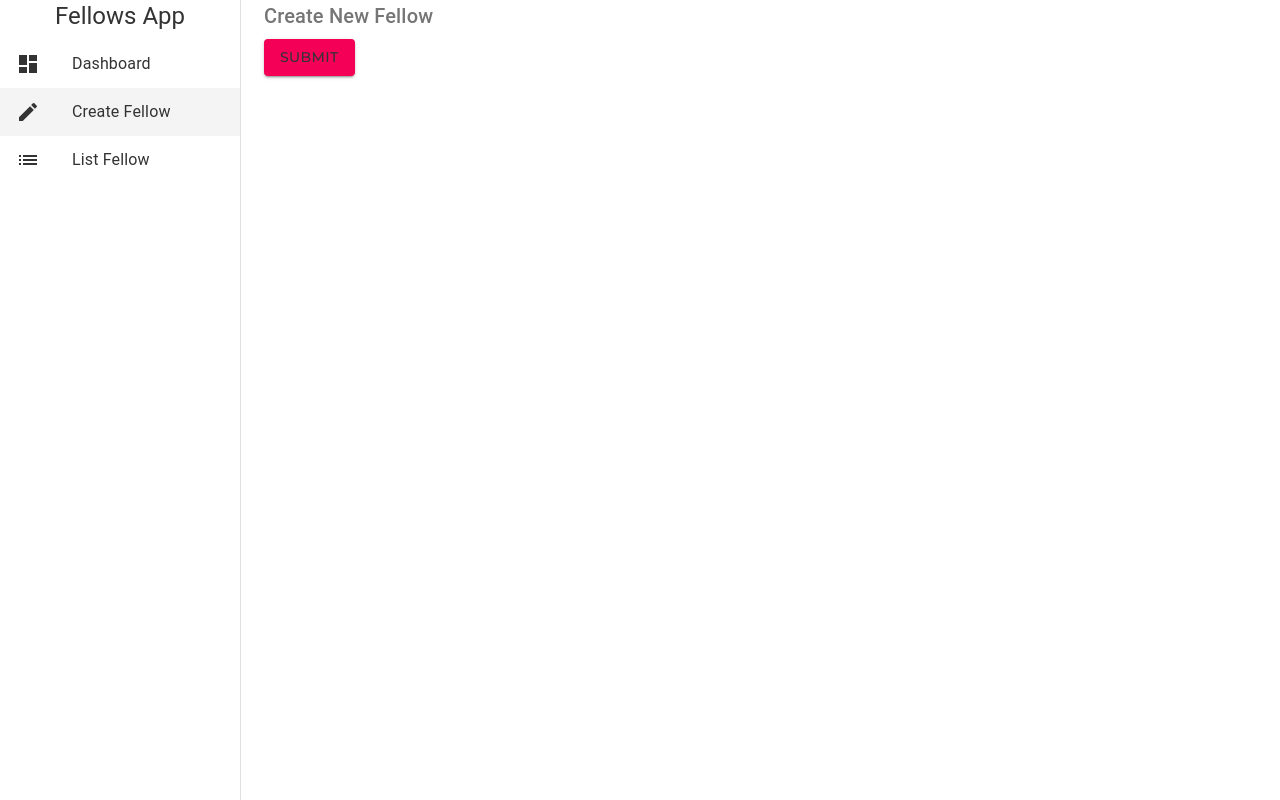
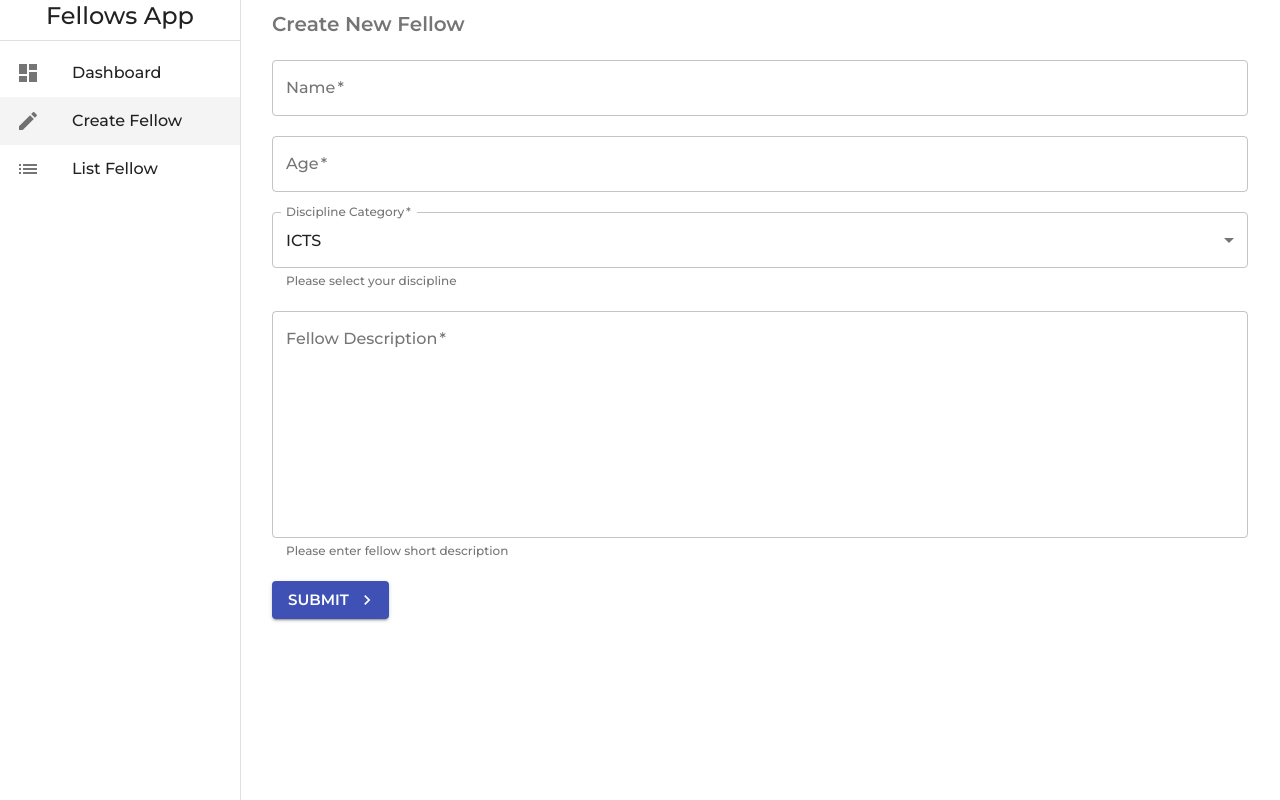
Before and after one commit to HarlicWork/fellows_app, a React (Create React App) app: page /create in a window 1280 px wide. Built offline with nearby package versions, Linux system fonts and the light colour scheme.

Commit message:
update theme, createFellow & add divider to sidenav

```diff
--- a/public/index.html
+++ b/public/index.html
@@ -13,6 +13,11 @@
 
     <link rel="manifest" href="%PUBLIC_URL%/manifest.json" />
 
+    <link
+      rel="stylesheet"
+      href="https://fonts.googleapis.com/css?family=Roboto:300,400,500,700&display=swap"
+    />
+
     <title>Fellows App</title>
   </head>
   <body>
--- a/src/App.js
+++ b/src/App.js
@@ -1,7 +1,8 @@
 import { BrowserRouter as Router, Route, Switch } from "react-router-dom";
 import { makeStyles } from "@material-ui/core/styles";
-// import Drawer from "./components/Drawer";
 import Sidenav from "./components/Sidenav";
+import { createTheme, ThemeProvider } from "@material-ui/core/styles";
+import red from "@material-ui/core/colors/red";
 
 //pages
 import Dashboard from "./pages/Dashboard";
@@ -9,19 +10,39 @@ import CreateFellow from "./pages/CreateFellow";
 import ListFellow from "./pages/ListFellow";
 import ErrorPage from "./pages/ErrorPage";
 
+const theme = createTheme({
+  palette: {
+    primary: {
+      main: "#3f51b5",
+    },
+    secondary: red,
+  },
+  typography: {
+    fontFamily: "Montserrat",
+    fontWeightLight: 400,
+    fontWeightRegular: 500,
+    fontWeightMedium: 600,
+    fontWeightBold: 700,
+  },
+});
+
 const useStyles = makeStyles({
   container: {
     display: "flex",
+  },
+  pages: {
+    width: "100%",
   },
 });
 
 function App() {
   const classes = useStyles();
   return (
+    <ThemeProvider theme={theme}>
       <Router>
         <div className={classes.container}>
           <Sidenav />
-        <div>
+          <div className={classes.pages}>
             <Switch>
               <Route exact path="/">
                 <Dashboard />
@@ -39,6 +60,7 @@ function App() {
           </div>
         </div>
       </Router>
+    </ThemeProvider>
   );
 }
 
--- a/src/components/AppButton.js
+++ b/src/components/AppButton.js
@@ -1,12 +1,27 @@
 import Button from "@material-ui/core/Button";
+import { makeStyles } from "@material-ui/core";
+
+const useStyles = makeStyles({
+  btn: {
+    fontSize: 15,
+    color: "while",
+    // backgroundColor: "#3f50b5",
+    // "&:hover": {
+    //   backgroundColor: "#757ce8",
+    // },
+  },
+});
 
 const AppButton = (props) => {
+  const classes = useStyles();
   return (
     <Button
+      className={classes.btn}
       onClick={props.onClick}
       type={props.type}
       color={props.color}
       variant={props.variant}
+      endIcon={props.endIcon}
     >
       {props.children}
     </Button>
--- a/src/components/Sidenav.js
+++ b/src/components/Sidenav.js
@@ -1,6 +1,7 @@
 import React from "react";
 import { makeStyles } from "@material-ui/core";
 import Drawer from "@material-ui/core/Drawer";
+import Divider from "@material-ui/core/Divider";
 import Typography from "@material-ui/core/Typography";
 import List from "@material-ui/core/List";
 import ListItem from "@material-ui/core/ListItem";
@@ -54,10 +55,12 @@ const Sidenav = ({ children }) => {
         classes={{ paper: classes.drawerPaper }}
       >
         <div>
-          <Typography variant="h5" align="center">
+          <Typography variant="h5" align="center" gutterBottom>
             Fellows App
           </Typography>
         </div>
+
+        <Divider></Divider>
 
         <List>
           {menuItem.map((item) => (
--- a/src/index.css
+++ b/src/index.css
@@ -2,7 +2,5 @@
 
 /* base styles */
 * {
-  margin: 0;
   font-family: "Montserrat";
-  color: #333;
 }
--- a/src/pages/CreateFellow.js
+++ b/src/pages/CreateFellow.js
@@ -1,10 +1,78 @@
+import React, { useState } from "react";
+import { useHistory } from "react-router-dom";
 import Typography from "@material-ui/core/Typography";
+import Container from "@material-ui/core/Container";
+import AppButton from "../components/AppButton";
+import TextField from "@material-ui/core/TextField";
+import { makeStyles } from "@material-ui/core";
 
-import Container from "@material-ui/core/Container";
+import KeyboardArrowRightIcon from "@material-ui/icons/KeyboardArrowRight";
 
-import AppButton from "../components/AppButton";
+const useStyles = makeStyles({
+  field: {
+    marginTop: 20,
+    marginBottom: 20,
+    display: "flex",
+  },
+});
 
 const CreateFellow = (props) => {
+  const classes = useStyles();
+  const history = useHistory();
+
+  const [name, setName] = useState("");
+  const [nameIsValid, setNameIsValid] = useState(false);
+  const [age, setAge] = useState("");
+  const [ageIsValid, setAgeIsValid] = useState(false);
+  const [selectDisc, setSelectDisc] = useState("ICTS");
+  const [desc, setDesc] = useState("");
+  const [descIsValid, setDescIsValid] = useState(false);
+
+  const discType = [
+    {
+      value: "ICTS",
+    },
+    {
+      value: "STDI",
+    },
+    {
+      value: "MHS",
+    },
+    {
+      value: "ES",
+    },
+  ];
+
+  const submitHandler = (event) => {
+    event.preventDefault();
+
+    setNameIsValid(false);
+    setAgeIsValid(false);
+    setDescIsValid(false);
+
+    if (name === "") {
+      setNameIsValid(true);
+    }
+
+    if (age.trim().length === 0) {
+      setAgeIsValid(true);
+    }
+
+    if (+age < 1) {
+      setAgeIsValid(true);
+    }
+
+    if (desc === "") {
+      setDescIsValid(true);
+    }
+
+    if (name && age && desc) {
+      const newFellowData = { name, age, selectDisc, desc };
+      console.log(newFellowData);
+      history.push("/list");
+    }
+  };
+
   return (
     <Container>
       <Typography
@@ -16,14 +84,76 @@ const CreateFellow = (props) => {
         Create New Fellow
       </Typography>
 
-      <AppButton
-        onClick={() => console.log("button clicked")}
-        type={props.submit}
-        color="secondary"
-        variant="contained"
-      >
-        Submit
-      </AppButton>
+      <form noValidate autoComplete="off" onSubmit={submitHandler}>
+        <TextField
+          className={classes.field}
+          label="Name"
+          variant="outlined"
+          color="primary"
+          fullWidth
+          required
+          value={name}
+          onChange={(e) => setName(e.target.value)}
+          error={nameIsValid}
+        />
+
+        <TextField
+          className={classes.field}
+          label="Age"
+          type="number"
+          variant="outlined"
+          color="primary"
+          min={0}
+          required
+          value={age}
+          onChange={(e) => setAge(e.target.value)}
+          error={ageIsValid}
+        />
+
+        <TextField
+          className={classes.field}
+          label="Discipline Category"
+          variant="outlined"
+          color="primary"
+          required
+          select
+          SelectProps={{
+            native: true,
+          }}
+          helperText="Please select your discipline"
+          onChange={(e) => setSelectDisc(e.target.value)}
+        >
+          {discType.map((option) => (
+            <option key={option.value} value={option.value}>
+              {option.value}
+            </option>
+          ))}
+        </TextField>
+
+        <TextField
+          className={classes.field}
+          label="Fellow Description"
+          variant="outlined"
+          color="primary"
+          multiline
+          rows={10}
+          fullWidth
+          helperText="Please enter fellow short description"
+          required
+          value={desc}
+          onChange={(e) => setDesc(e.target.value)}
+          error={descIsValid}
+        />
+
+        <AppButton
+          type="submit"
+          color="primary"
+          variant="contained"
+          endIcon={<KeyboardArrowRightIcon />}
+        >
+          Submit
+        </AppButton>
+      </form>
     </Container>
   );
 };
```
Lines whose indentation alone changed are shown as unchanged.
